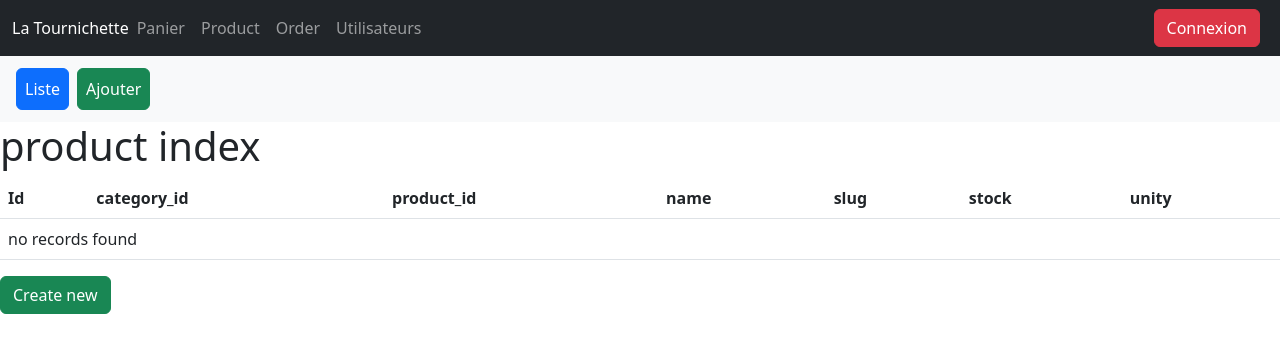
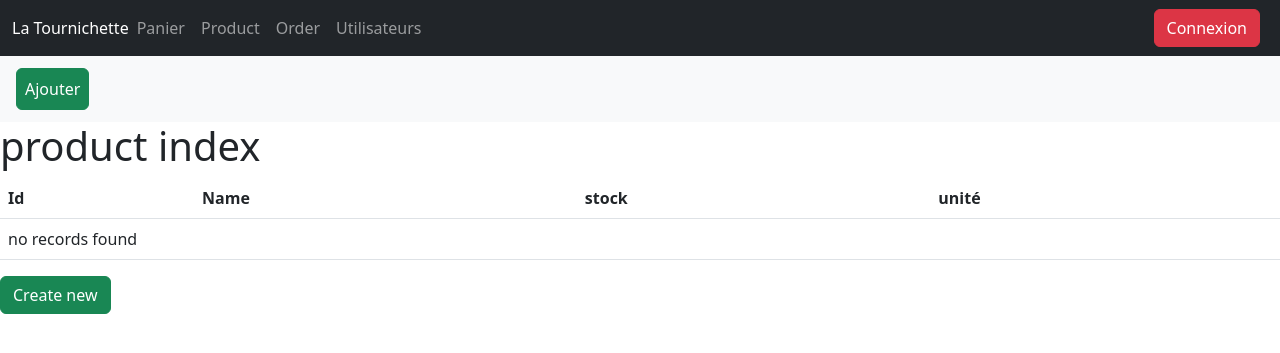
Before and after one commit to VincentVanN/tournichette-project-back, a Symfony app: template API/templates/back/product/index.html.twig in a window 1280 px wide. Shown: the top 353 px of the page. Run offline with Twig, Linux system fonts and the light colour scheme; the template is opened without the code that fills it, so the values that code supplies are empty; some libraries are stand-ins or nearby versions.

Commit message:
read product home + link navbar header

```diff
--- a/API/templates/back/order/_base.html.twig
+++ b/API/templates/back/order/_base.html.twig
@@ -7,7 +7,7 @@
         <div class="collapse navbar-collapse" id="navbarSupportedContent">
             <ul class="navbar-nav me-auto mb-2 mb-lg-0">
                 <li class="nav-item m-1">
-                    <a class="nav-link text-white btn btn-primary" href="{{ path('app_back_order_index') }}">Liste</a>
+                    <a class="nav-link text-white btn btn-primary" href="{{ path('app_back_order_list') }}">Liste</a>
                 </li>
                 <li class="nav-item m-1">
                     <a class="nav-link text-white btn btn-success" href="{{ path('app_back_order_new') }}">Ajouter</a>
--- a/API/templates/back/order/index.html.twig
+++ b/API/templates/back/order/index.html.twig
@@ -1,4 +1,4 @@
-{% extends 'base.html.twig' %}
+{% extends 'back/order/_base.html.twig' %}
 
 {% block title %}Hello OrderController!{% endblock %}
 
@@ -9,7 +9,7 @@
 </style>
 
 <div class="example-wrapper">
-    <h1>Hello {{ controller_name }}! ✅</h1>
+    <h1>Hello ! ✅</h1>
 
     This friendly message is coming from:
     <ul>
--- a/API/templates/back/product/_base.html.twig
+++ b/API/templates/back/product/_base.html.twig
@@ -7,9 +7,6 @@
         <div class="collapse navbar-collapse" id="navbarSupportedContent">
             <ul class="navbar-nav me-auto mb-2 mb-lg-0">
                 <li class="nav-item m-1">
-                    <a class="nav-link text-white btn btn-primary" href="{{ path('app_back_product_index') }}">Liste</a>
-                </li>
-                <li class="nav-item m-1">
                     <a class="nav-link text-white btn btn-success" href="{{ path('app_back_product_new') }}">Ajouter</a>
                 </li>
             </ul>
--- a/API/templates/back/product/edit.html.twig
+++ b/API/templates/back/product/edit.html.twig
@@ -1,4 +1,4 @@
-{% extends 'back/produit/_base.html.twig' %}
+{% extends 'back/product/_base.html.twig' %}
 
 {% block title %}Modifier un produit{% endblock %}
 
@@ -6,8 +6,8 @@
 <div class="container">
     <h1>Modifier un produit</h1>
 
-    {{ include('back/produit/_form.html.twig', {'button_label': 'Modifier'}) }}
+    {{ include('back/product/_form.html.twig', {'button_label': 'Modifier'}) }}
 
-    {{ include('back/produit/_delete.html.twig') }}
+    {{ include('back/product/_delete.html.twig') }}
 </div>
 {% endblock %}
--- a/API/templates/back/product/index.html.twig
+++ b/API/templates/back/product/index.html.twig
@@ -9,26 +9,23 @@
         <thead>
             <tr>
                 <th>Id</th>
-                <th>category_id</th>
-                <th>product_id</th>
-                <th>name</th>
-                <th>slug</th>
+                <th>Name</th>
                 <th>stock</th>
-                <th>unity</th>
+                <th>unité</th>
             </tr>
         </thead>
         <tbody>
         {% for product in products %}
             <tr>
-
+               <td>{{ product.id }}</td>
                 <td>{{ product.name }}</td>
                 <td>{{ product.stock }}</td>
                 <td>{{ product.unity }}</td>
 
 
                 <td>
-                    <a href="{{ path('show', {'id': product.id}) }}" class = "btn btn-info">show</a>
-                    <a href="{{ path('edit', {'id': product.id}) }}" class = "btn btn-warning">edit</a>
+                    <a href="{{ path('app_back_product_show', {'id': product.id}) }}" class = "btn btn-info">show</a>
+                    <a href="{{ path('app_back_product_edit', {'id': product.id}) }}" class = "btn btn-warning">edit</a>
                 </td>
             </tr>
         {% else %}
@@ -39,6 +36,6 @@
         </tbody>
     </table>
 
-    <a href="{{ path('product_new') }}"class = "btn btn-success">Create new</a>
+    <a href="{{ path('app_back_product_new') }}"class = "btn btn-success">Create new</a>
 
 {% endblock %}
--- a/API/templates/back/product/show.html.twig
+++ b/API/templates/back/product/show.html.twig
@@ -1,3 +1,4 @@
+
 {% extends 'back/product/_base.html.twig' %}
 
 {% block title %} product {% endblock %}
--- a/API/templates/back/user/_base.html.twig
+++ b/API/templates/back/user/_base.html.twig
@@ -7,7 +7,7 @@
         <div class="collapse navbar-collapse" id="navbarSupportedContent">
             <ul class="navbar-nav me-auto mb-2 mb-lg-0">
                 <li class="nav-item m-1">
-                    <a class="nav-link text-white btn btn-primary" href="{{ path('app_back_user_index') }}">Liste</a>
+                    <a class="nav-link text-white btn btn-primary" href="{{ path('app_back_user_list') }}">Liste</a>
                 </li>
                 <li class="nav-item m-1">
                     <a class="nav-link text-white btn btn-success" href="{{ path('app_back_user_new') }}">Ajouter</a>
--- a/API/templates/back/user/list.html.twig
+++ b/API/templates/back/user/list.html.twig
@@ -1,4 +1,4 @@
-{% extends 'base.html.twig' %}
+{% extends 'back/user/_base.html.twig' %}
 
 {% block title %}Hello UserController!{% endblock %}
 
@@ -9,7 +9,7 @@
 </style>
 
 <div class="example-wrapper">
-    <h1>Hello {{ controller_name }}! ✅</h1>
+    <h1>Hello ! ✅</h1>
 
     This friendly message is coming from:
     <ul>
--- a/API/templates/base-back.html.twig
+++ b/API/templates/base-back.html.twig
@@ -24,10 +24,10 @@
 								<a class="nav-link {{ " app_back_cart_" in app.request.attributes.get('_route') ? " active" : " " }}" href="">Panier</a>
 							</li>
 							<li class="nav-item">
-								<a class="nav-link {{ " app_back_product_" in app.request.attributes.get('_route') ? " active" : " " }}" href="">Product</a>
+								<a class="nav-link {{ " app_back_product_" in app.request.attributes.get('_route') ? " active" : " " }}" href="{{ path('app_back_product_list') }}">Product</a>
 							</li>
 							<li class="nav-item">
-								<a class="nav-link {{ " app_back_order_" in app.request.attributes.get('_route') ? " active" : " " }}" href="">Order</a>
+								<a class="nav-link {{ " app_back_order_" in app.request.attributes.get('_route') ? " active" : " " }}" href="{{ path('app_back_order_list') }}">Order</a>
 							</li>
 							<li class="nav-item">
 								<a class="nav-link {{ " app_back_user_" in app.request.attributes.get('_route') ? " active" : " " }}" href="{{ path('app_back_user_list') }}">Utilisateurs</a>
```
Also changed, not shown: API/src/Controller/Back/OrderController.php (+40 -5 lines), API/src/Controller/Back/ProductController.php (+9 -11 lines), API/src/Controller/Back/UserController.php (+11 -11 lines), API/src/Form/ProductType.php (+12 -7 lines).
